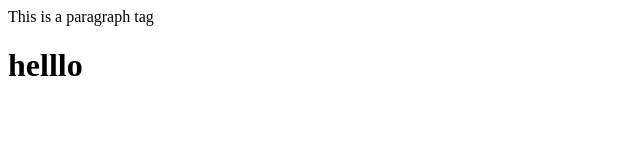
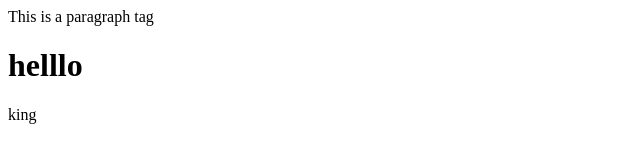
Before and after one commit to Anshul20-code/LocalRepo, a plain HTML site: page index.html in a window 1280 px wide. Shown: the full height of the page, 0-640 px from the left. Drawn offline with Linux system fonts and the light colour scheme.

Commit message:
paragraph

```diff
--- a/index.html
+++ b/index.html
@@ -1,2 +1,3 @@
 <p> This is a paragraph tag</p>
 <h1>helllo</h1>
+<P>king </P>
```
